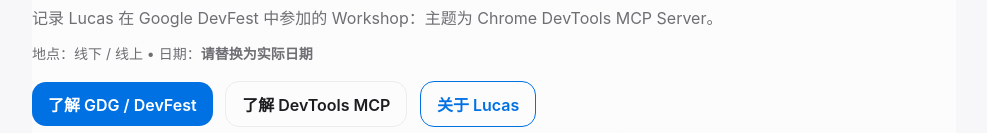
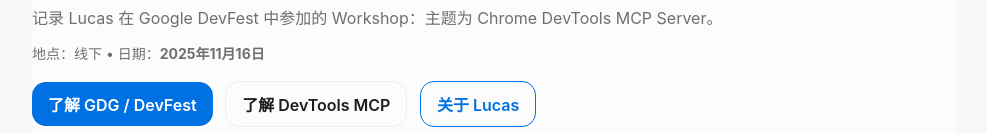
Before and after one commit to isxuefang77-hue/DevFestShenzhen2025, a plain HTML site: page index.html in a window 1280 px wide. Shown: the part 245-378 px from the top of the page, without its empty margins (146-1133 px from the left). Drawn offline with Linux system fonts and the light colour scheme.

Commit message:
更新 index.html：日期为2025年11月16日，地点为线下

```diff
--- a/index.html
+++ b/index.html
@@ -25,7 +25,7 @@
     <section class="hero">
       <h2>Chrome DevTools MCP Server 专题工作坊</h2>
       <p class="lead">记录 Lucas 在 Google DevFest 中参加的 Workshop：主题为 Chrome DevTools MCP Server。</p>
-      <p class="meta">地点：线下 / 线上 • 日期：<strong>请替换为实际日期</strong></p>
+      <p class="meta">地点：线下 • 日期：<strong>2025年11月16日</strong></p>
       <div class="actions">
         <a class="btn" href="gdg.html">了解 GDG / DevFest</a>
         <a class="btn ghost" href="devtools.html">了解 DevTools MCP</a>
```
